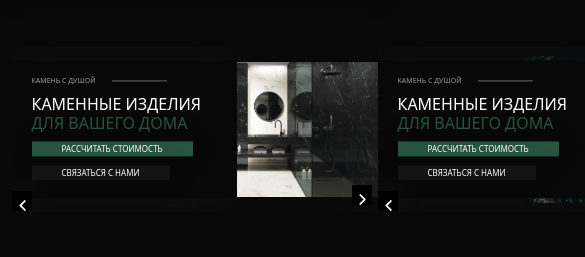
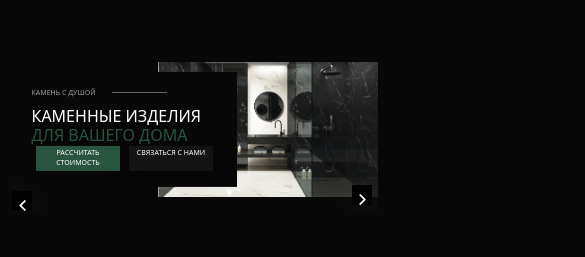
Before and after one commit to nadiavetrova/anima, a plain HTML site: page index.html in a window 390 px wide. Shown: the part 152-409 px from the top of the page, 585 px wide, since content can reach past the window. Drawn offline with Linux system fonts and the light colour scheme.

Commit message:
fix slider + add adapt mobile slider

```diff
--- a/css/style.css
+++ b/css/style.css
@@ -210,7 +210,14 @@ body {
 .slider-line {
   position: relative;
   display: flex;
-  transition: transform 0.3s ease-in-out;
+
+}
+
+.slider {
+  position: relative;
+  overflow: hidden;
+  /* именно здесь! */
+  width: 100%;
 }
 
 .slide {
@@ -223,8 +230,8 @@ body {
   display: flex;
   justify-content: flex-end;
   align-items: center;
-  overflow: hidden;
   width: 100%;
+  transition: transform 0.3s ease-in-out;
 }
 
 .slideImg {
@@ -246,7 +253,7 @@ body {
   left: 0;
   top: 50%;
   transform: translateY(-50%);
-  box-shadow: 0 0 33px 9px #ffffff08;
+  box-shadow: 0 0 33px 9px #11101008#ffffff08;
   z-index: 3;
   padding: 4vw 5vw;
   /* адаптивные отступы */
@@ -281,12 +288,15 @@ body {
   margin-bottom: 30px;
 }
 
-.slideBtnGetCost {
-  margin-right: 30px;
+.slideBtns {
+  display: flex;
+  flex-wrap: wrap;
+  justify-content: space-around;
 }
 
 .slideBtnGetCost,
 .feedbackBtn {
+  width: 45%;
   padding: 20px 30px;
   text-align: center;
   font-size: 14px;
@@ -934,6 +944,11 @@ body {
   .slideTitle {
     font-size: 35px;
   }
+
+  .slideBtnGetCost,
+  .feedbackBtn {
+    padding: 20px 20px;
+  }
 }
 
 @media (max-width: 811px) {
@@ -1145,7 +1160,7 @@ body {
 
   .slideBtnGetCost,
   .feedbackBtn {
-    padding: 10px 15px;
+    padding: 10px 5px;
     font-size: 10px;
   }
 
@@ -1204,8 +1219,8 @@ body {
 
   .slideBtnGetCost,
   .feedbackBtn {
-    padding: 2px 30px;
-    font-size: 8px;
+    padding: 2px 5px;
+    font-size: 7px;
   }
 
   .slideInfo {
```
